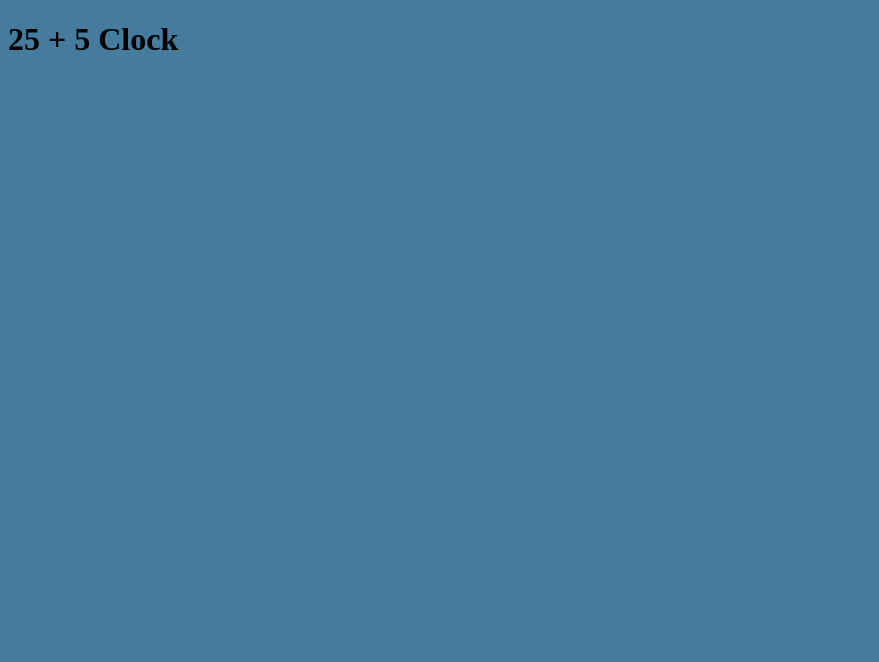
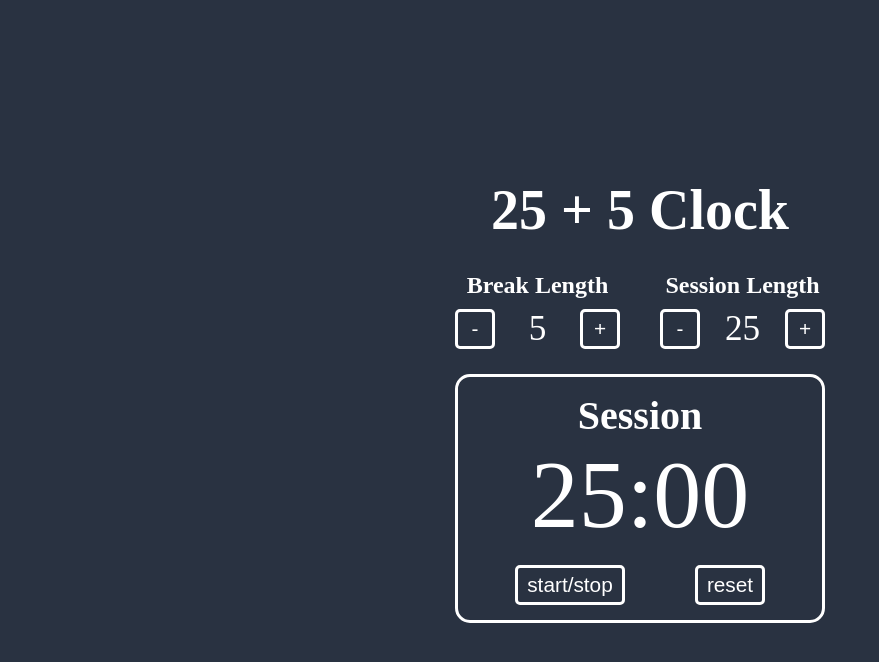
Before and after one commit to Kirill-Arkhypov/FCC, a React (Create React App) app in the folder 3. Front End Libraries/5. 25 + 5 Clock/: page / in a window 1280 px wide. Shown: the top 662 px of the page, without its empty margins (0-879 px from the left). Built offline with nearby package versions, Linux system fonts and the light colour scheme.

Commit message:
25 + 5 Clock: basic markup and styling

```diff
--- a/3. Front End Libraries/5. 25 + 5 Clock/src/components/App.js
+++ b/3. Front End Libraries/5. 25 + 5 Clock/src/components/App.js
@@ -1,7 +1,31 @@
 import React from 'react';
 
+import TimerLengthControl from './TimerLengthControl';
+import Timer from './Timer';
+
 const App = () => {
-  return <h1>25 + 5 Clock</h1>;
+  return (
+    <div id='container'>
+      <h1 id='main-label'>25 + 5 Clock</h1>
+      <div id='length-controllers'>
+        <TimerLengthControl
+          labelId={'break-label'}
+          label={'Break Length'}
+          length={5}
+          decrement={'break-decrement'}
+          increment={'break-increment'}
+        />
+        <TimerLengthControl
+          labelId={'session-label'}
+          label={'Session Length'}
+          length={25}
+          decrement={'session-decrement'}
+          increment={'session-increment'}
+        />
+      </div>
+      <Timer session={true} minutes={25} seconds={0} />
+    </div>
+  );
 };
 
 export default App;
--- /dev/null
+++ b/3. Front End Libraries/5. 25 + 5 Clock/src/components/Timer.js
@@ -0,0 +1,16 @@
+import React from 'react';
+
+const Timer = ({ session, minutes, seconds }) => {
+  return (
+    <div id='timer'>
+      <h2 id='timer-label'>{session ? 'Session' : 'Break'}</h2>
+      <p id='time-left'>{`${minutes}:${seconds === 0 ? '00' : seconds}`}</p>
+      <div id='timer-buttons'>
+        <button id='start_stop'>start/stop</button>
+        <button id='reset'>reset</button>
+      </div>
+    </div>
+  );
+};
+
+export default Timer;
--- /dev/null
+++ b/3. Front End Libraries/5. 25 + 5 Clock/src/components/TimerLengthControl.js
@@ -0,0 +1,22 @@
+import React from 'react';
+
+const TimerLengthControl = ({
+  labelId,
+  label,
+  length,
+  decrement,
+  increment,
+}) => {
+  return (
+    <div id='timer-length-control'>
+      <h3 id={labelId}>{label}</h3>
+      <div id='control-buttons'>
+        <button id={decrement}>-</button>
+        <p>{length}</p>
+        <button id={increment}>+</button>
+      </div>
+    </div>
+  );
+};
+
+export default TimerLengthControl;
--- a/3. Front End Libraries/5. 25 + 5 Clock/src/index.css
+++ b/3. Front End Libraries/5. 25 + 5 Clock/src/index.css
@@ -1,3 +1,119 @@
 :root {
-  background-color: #457b9d;
+  --primary-color: #293241;
+  --secondary-color: #ffffff;
+
+  display: flex;
+  justify-content: center;
+  align-items: center;
+  height: 100vh;
+  color: var(--secondary-color);
+  background-color: var(--primary-color);
 }
+
+* {
+  box-sizing: border-box;
+}
+
+h1,
+h2,
+h3 {
+  margin: 0;
+}
+
+#container {
+  display: flex;
+  flex-direction: column;
+  text-align: center;
+  width: 400px;
+  padding: 15px;
+}
+
+#main-label {
+  font-size: 3.5rem;
+  margin-bottom: 30px;
+}
+
+button {
+  cursor: pointer;
+  font-size: 1.3rem;
+  width: 40px;
+  height: 40px;
+  color: var(--secondary-color);
+  background-color: transparent;
+  border: 3px solid var(--secondary-color);
+  border-radius: 5px;
+  outline: none;
+  transition: all 0.2s;
+}
+
+button:hover {
+  color: var(--primary-color);
+  background-color: var(--secondary-color);
+  border-color: var(--secondary-color);
+}
+
+button:active {
+  transform: scale(0.95);
+}
+
+/*====================================================================*/
+
+#length-controllers {
+  display: flex;
+  justify-content: space-between;
+  margin-bottom: 25px;
+}
+
+#timer-length-control {
+  width: 165px;
+}
+
+#break-label,
+#session-label {
+  font-size: 1.5rem;
+  margin-bottom: 10px;
+}
+
+#control-buttons {
+  display: flex;
+  justify-content: space-between;
+  align-items: center;
+}
+
+#control-buttons p {
+  font-size: 2.2rem;
+  margin: 0;
+}
+
+/*====================================================================*/
+
+#timer {
+  padding: 15px;
+  border: 3px solid var(--secondary-color);
+  border-radius: 15px;
+}
+
+#timer-label {
+  font-size: 2.5rem;
+}
+
+#time-left {
+  font-size: 6rem;
+  margin: 0;
+  margin-bottom: 15px;
+}
+
+#timer-buttons {
+  display: flex;
+  justify-content: space-between;
+  width: 250px;
+  margin: 0 auto;
+}
+
+#start_stop {
+  width: 110px;
+}
+
+#reset {
+  width: 70px;
+}
```
